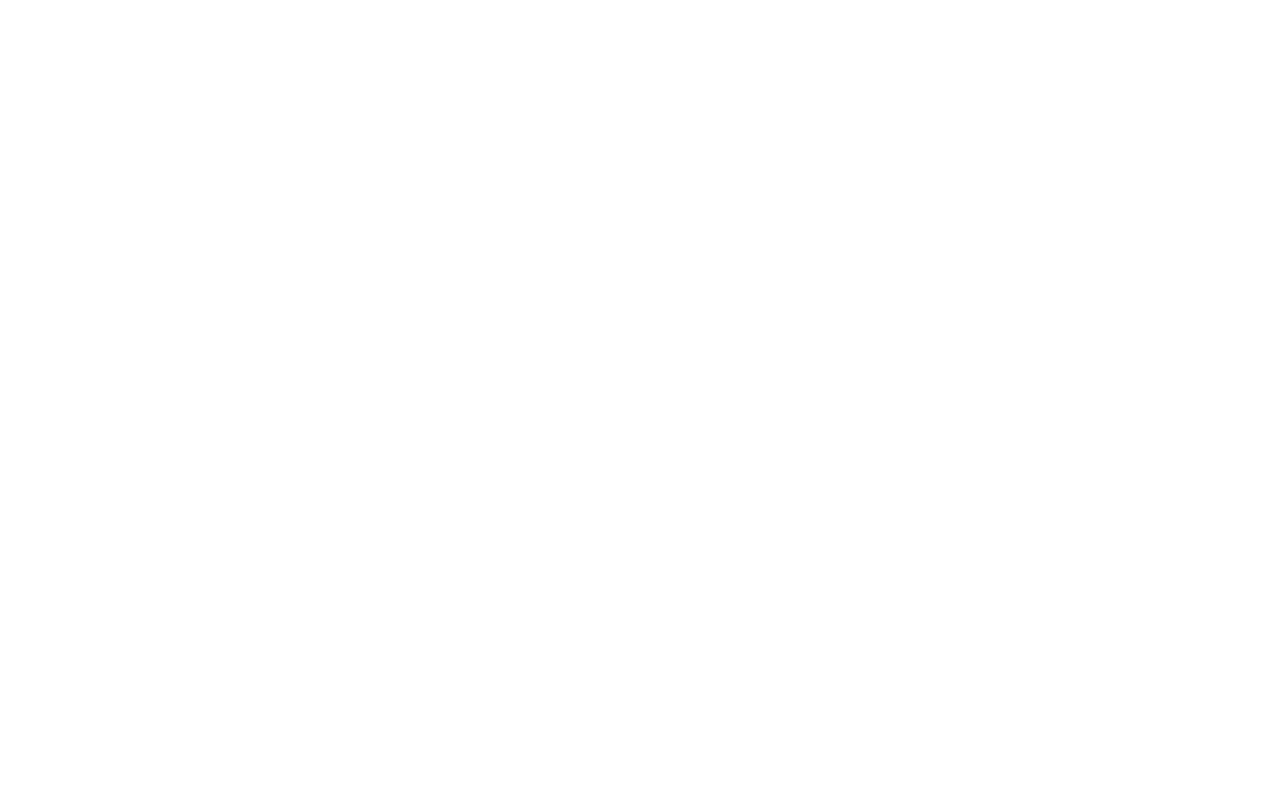
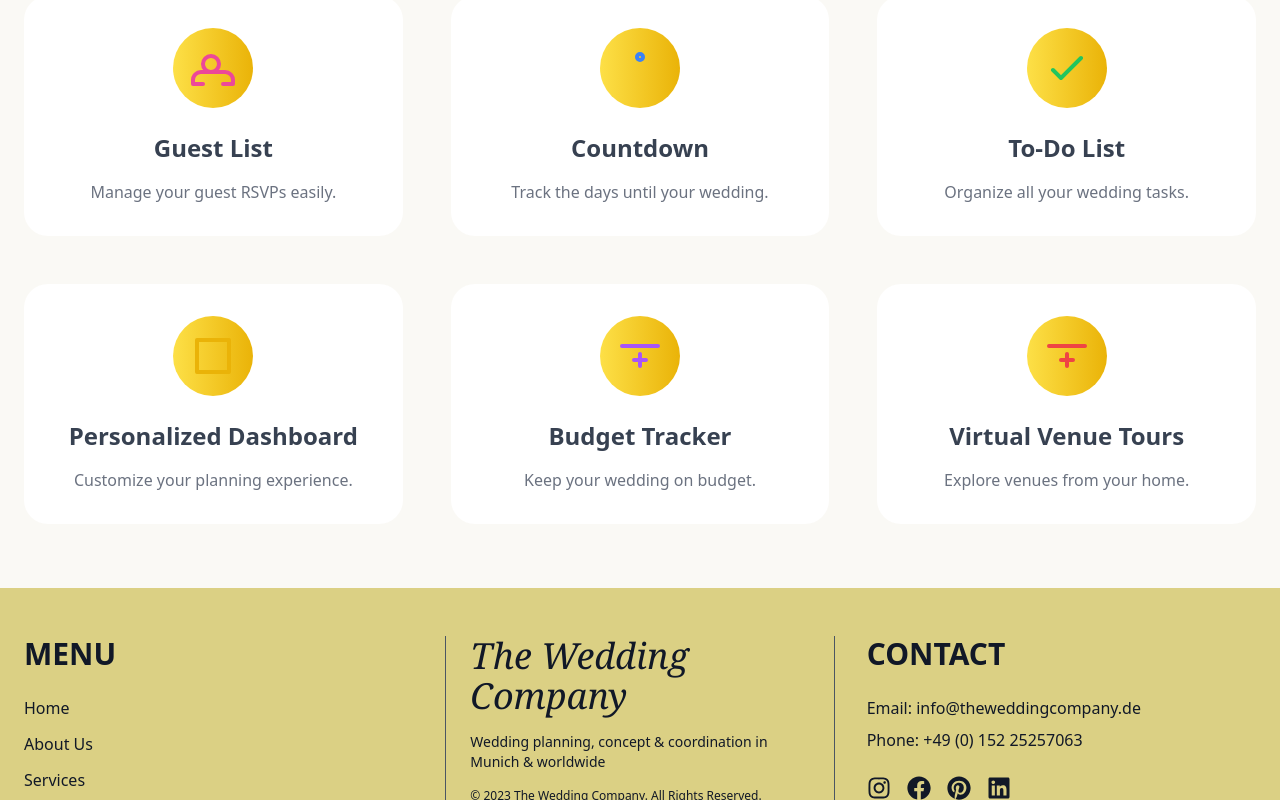
Before and after one commit to ZahraR85/Wedding-Planner, a React (Vite) app in the folder frontend/: page / in a window 1280 px wide. Shown: the part 180-980 px from the top of the page. Before the commit the page ends 800 px from the top, so only its background shows below. Built offline with nearby package versions, Linux system fonts and the light colour scheme.

Commit message:
footer and features

```diff
--- a/frontend/package.json
+++ b/frontend/package.json
@@ -12,7 +12,8 @@
   },
   "dependencies": {
     "react": "^18.3.1",
-    "react-dom": "^18.3.1"
+    "react-dom": "^18.3.1",
+    "react-icons": "^5.4.0"
   },
   "devDependencies": {
     "@eslint/js": "^9.11.1",
--- a/frontend/src/App.jsx
+++ b/frontend/src/App.jsx
@@ -1,12 +1,17 @@
 //import { useState } from 'react'
 import './App.css'
+import './index.css';
+import React from 'react';
+import Features from './components/features';
+import Footer from './components/footer';
 
 function App() {
 
   return (
     <>
       <p>
-        Hi shabnam
+        <Features />
+        <Footer />
       </p>
     </>
   )
--- /dev/null
+++ b/frontend/src/components/features.jsx
@@ -0,0 +1,152 @@
+import React from 'react';
+
+const Features = () => {
+  const features = [
+    {
+      title: 'Guest List',
+      description: 'Manage your guest RSVPs easily.',
+      icon: (
+        <svg
+          xmlns="http://www.w3.org/2000/svg"
+          className="h-12 w-12 mx-auto text-pink-500"
+          fill="none"
+          viewBox="0 0 24 24"
+          stroke="currentColor"
+        >
+          <path
+            strokeLinecap="round"
+            strokeLinejoin="round"
+            strokeWidth="2"
+            d="M17 20h5v-2a4 4 0 00-4-4H6a4 4 0 00-4 4v2h5m8-10a4 4 0 11-8 0 4 4 0 018 0z"
+          />
+        </svg>
+      ),
+    },
+    {
+      title: 'Countdown',
+      description: 'Track the days until your wedding.',
+      icon: (
+        <svg
+          xmlns="http://www.w3.org/2000/svg"
+          className="h-12 w-12 mx-auto text-blue-500"
+          fill="none"
+          viewBox="0 0 24 24"
+          stroke="currentColor"
+        >
+          <path
+            strokeLinecap="round"
+            strokeLinejoin="round"
+            strokeWidth="2"
+            d="M12 8c.828 0 1.5-.672 1.5-1.5S12.828 5 12 5s-1.5.672-1.5 1.5S11.172 8 12 8z"
+          />
+        </svg>
+      ),
+    },
+    {
+      title: 'To-Do List',
+      description: 'Organize all your wedding tasks.',
+      icon: (
+        <svg
+          xmlns="http://www.w3.org/2000/svg"
+          className="h-12 w-12 mx-auto text-green-500"
+          fill="none"
+          viewBox="0 0 24 24"
+          stroke="currentColor"
+        >
+          <path
+            strokeLinecap="round"
+            strokeLinejoin="round"
+            strokeWidth="2"
+            d="M5 13l4 4L19 7"
+          />
+        </svg>
+      ),
+    },
+    {
+      title: 'Personalized Dashboard',
+      description: 'Customize your planning experience.',
+      icon: (
+        <svg
+          xmlns="http://www.w3.org/2000/svg"
+          className="h-12 w-12 mx-auto text-yellow-500"
+          fill="none"
+          viewBox="0 0 24 24"
+          stroke="currentColor"
+        >
+          <path
+            strokeLinecap="round"
+            strokeLinejoin="round"
+            strokeWidth="2"
+            d="M4 4h16v16H4z"
+          />
+        </svg>
+      ),
+    },
+    {
+      title: 'Budget Tracker',
+      description: 'Keep your wedding on budget.',
+      icon: (
+        <svg
+          xmlns="http://www.w3.org/2000/svg"
+          className="h-12 w-12 mx-auto text-purple-500"
+          fill="none"
+          viewBox="0 0 24 24"
+          stroke="currentColor"
+        >
+          <path
+            strokeLinecap="round"
+            strokeLinejoin="round"
+            strokeWidth="2"
+            d="M3 7h18M9 14h6m-3-3v6"
+          />
+        </svg>
+      ),
+    },
+    {
+      title: 'Virtual Venue Tours',
+      description: 'Explore venues from your home.',
+      icon: (
+        <svg
+          xmlns="http://www.w3.org/2000/svg"
+          className="h-12 w-12 mx-auto text-red-500"
+          fill="none"
+          viewBox="0 0 24 24"
+          stroke="currentColor"
+        >
+          <path
+            strokeLinecap="round"
+            strokeLinejoin="round"
+            strokeWidth="2"
+            d="M3 7h18M9 14h6m-3-3v6"
+          />
+        </svg>
+      ),
+    },
+  ];
+
+  return (
+    <div className="bg-[#FAF9F5] py-16 px-6">
+      <h1 className="text-5xl font-extrabold text-center text-gray-800 mb-16">
+        Wedding Planner Features
+      </h1>
+      <div className="grid grid-cols-1 sm:grid-cols-2 lg:grid-cols-3 gap-12">
+        {features.map((feature, index) => (
+          <div
+            key={index}
+            className="bg-white hover:shadow-xl transition-shadow duration-300 rounded-3xl p-8 text-center"
+          >
+            <div className="bg-gradient-to-r from-yellow-300 to-yellow-500 p-4 rounded-full w-20 h-20 mx-auto mb-6">
+              {feature.icon}
+            </div>
+            <h2 className="text-2xl font-bold text-gray-700 mb-4">
+              {feature.title}
+            </h2>
+            <p className="text-gray-500">{feature.description}</p>
+          </div>
+        ))}
+      </div>
+    </div>
+  );
+};
+
+export default Features;
--- /dev/null
+++ b/frontend/src/components/footer.jsx
@@ -0,0 +1,60 @@
+import React from 'react';
+import { FaInstagram, FaFacebook, FaPinterest, FaLinkedin } from 'react-icons/fa';
+
+const Footer = () => {
+  return (
+    <footer className="bg-[#DBD084] text-gray-900 py-12 px-6">
+      <div className="container mx-auto grid grid-cols-1 md:grid-cols-3 gap-8 text-center md:text-left">
+        {/* Menu Section */}
+        <div>
+          <h3 className="text-3xl font-bold mb-6">MENU</h3>
+          <ul className="space-y-3">
+            <li><a href="#home" className="hover:underline">Home</a></li>
+            <li><a href="#about" className="hover:underline">About Us</a></li>
+            <li><a href="#services" className="hover:underline">Services</a></li>
+            <li><a href="#weddings" className="hover:underline">Weddings</a></li>
+            <li><a href="#process" className="hover:underline">Our Process</a></li>
+            <li><a href="#faq" className="hover:underline">FAQ</a></li>
+          </ul>
+        </div>
+
+        {/* Center Section (Logo or Branding) */}
+        <div className="border-t border-gray-600 md:border-t-0 md:border-l md:border-r md:px-6">
+          <h3 className="text-4xl font-serif italic mb-4">The Wedding Company</h3>
+          <p className="text-sm mb-4">
+            Wedding planning, concept & coordination in Munich & worldwide
+          </p>
+          <p className="text-xs">
+            © 2023 The Wedding Company. All Rights Reserved.
+          </p>
+          <p className="text-xs">
+            Designed by <a href="#" className="hover:underline">Studio Blanche</a>
+          </p>
+        </div>
+
+        {/* Contact Section */}
+        <div>
+          <h3 className="text-3xl font-bold mb-6">CONTACT</h3>
+          <p className="mb-2">
+            Email: <a href="mailto:info@theweddingcompany.de" className="hover:underline">info@theweddingcompany.de</a>
+          </p>
+          <p className="mb-6">Phone: +49 (0) 152 25257063</p>
+          <div className="flex justify-center md:justify-start space-x-4 text-2xl">
+            <a href="#" className="hover:text-gray-400"><FaInstagram /></a>
+            <a href="#" className="hover:text-gray-400"><FaFacebook /></a>
+            <a href="#" className="hover:text-gray-400"><FaPinterest /></a>
+            <a href="#" className="hover:text-gray-400"><FaLinkedin /></a>
+          </div>
+        </div>
+      </div>
+
+      {/* Bottom Links */}
+      <div className="mt-12 text-center text-sm border-t border-gray-600 pt-6">
+        <a href="#impressum" className="hover:underline mx-4">Impressum</a>
+        <a href="#privacy" className="hover:underline mx-4">Privacy Policy</a>
+      </div>
+    </footer>
+  );
+};
+
+export default Footer;
--- a/frontend/tailwind.config.js
+++ b/frontend/tailwind.config.js
@@ -1,6 +1,9 @@
 /** @type {import('tailwindcss').Config} */
 export default {
-  content: ["./src/**/*.{js, jsx, ts, tsx}"],
+  content: [
+    "./src/**/*.{js,jsx,ts,tsx}", // Adjust based on your folder structure
+    "./public/index.html",
+  ],
   theme: {
     extend: { colors: {
       customBg: "#FAF9F5",
```
Also changed, not shown: 1 other file (tests, documents, lock files or other folders).
